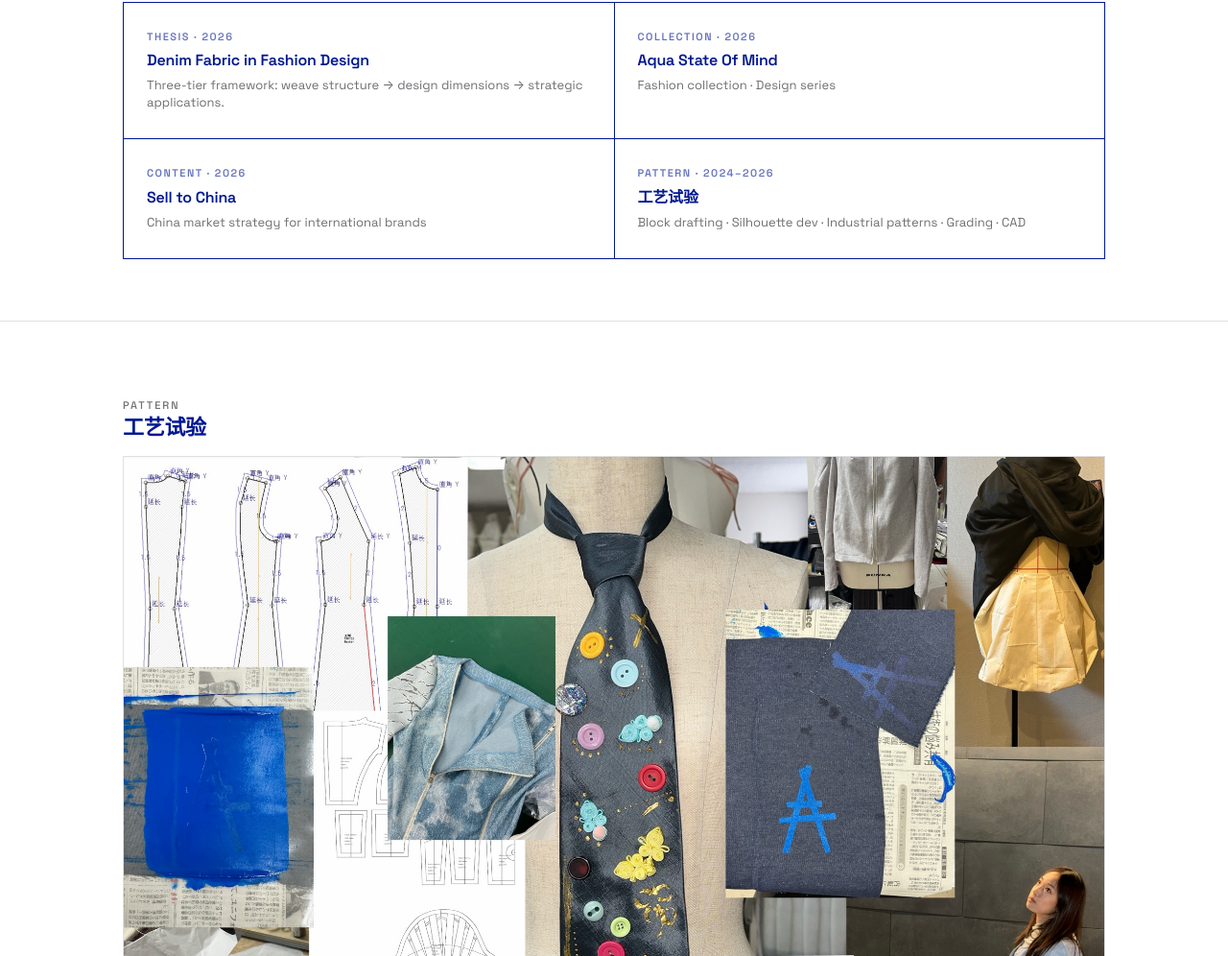
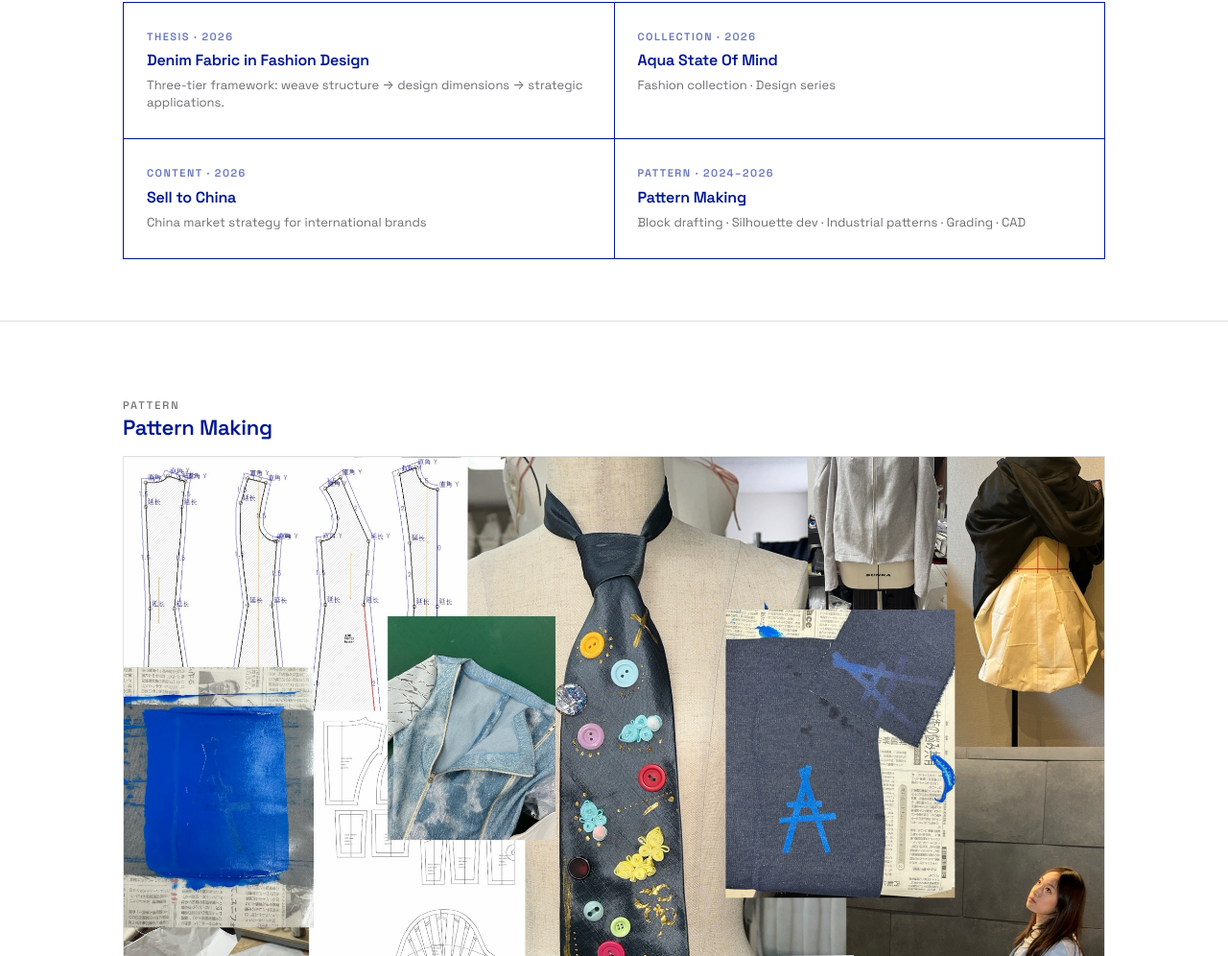
Before and after one commit to imsuketoo/personal-site, a plain HTML site: page personal-site-en.html in a window 1280 px wide. Shown: the part 3884-4880 px from the top of the page at 96% size. Drawn offline with Linux system fonts and the light colour scheme.

Commit message:
EN: 工艺试验 → Pattern Making

```diff
--- a/personal-site-en.html
+++ b/personal-site-en.html
@@ -949,7 +949,7 @@ footer {
       </a>
       <a class="work-card" href="#">
         <div class="work-card-label">Pattern · 2024–2026</div>
-        <h3>工艺试验</h3>
+        <h3>Pattern Making</h3>
         <p>Block drafting · Silhouette dev · Industrial patterns · Grading · CAD</p>
       </a>
     </div>
@@ -960,7 +960,7 @@ footer {
 <section id="pattern">
   <div class="section-inner fade-in">
     <div class="section-label">Pattern</div>
-    <h2 class="section-title">工艺试验</h2>
+    <h2 class="section-title">Pattern Making</h2>
 
     <div class="pat-photo">
       <img src="images/life/IMG_9879.JPG" alt="Pattern Making">
```
